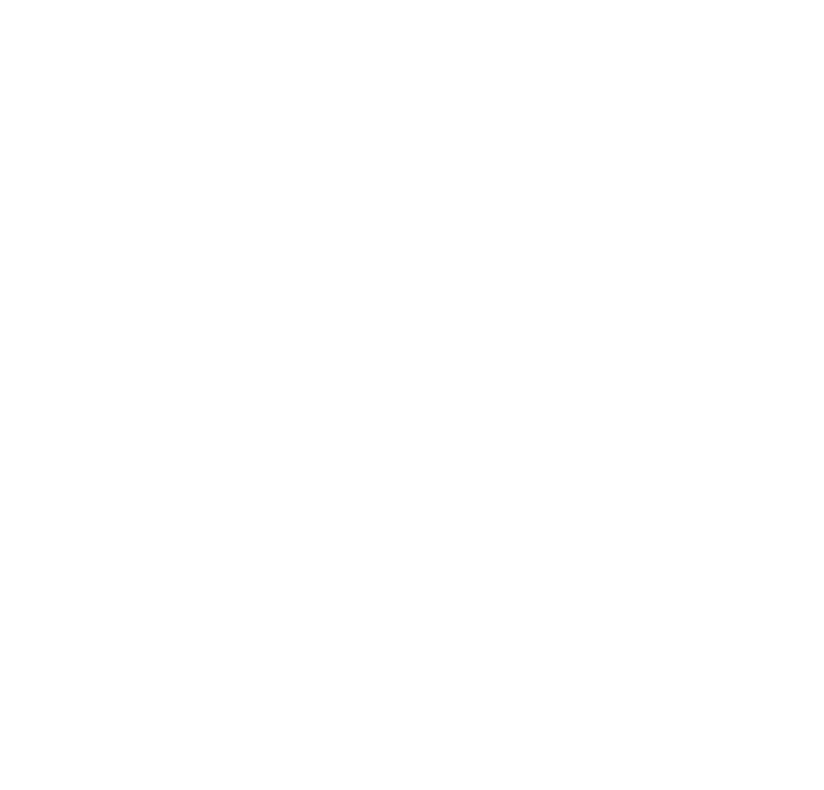
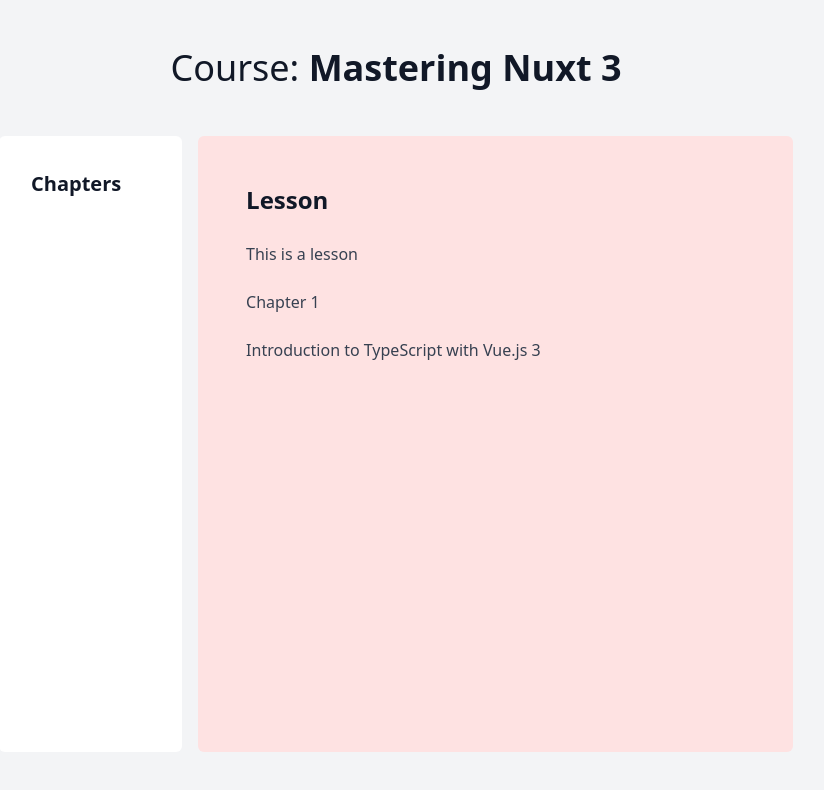
Before and after one commit to chaderenyore/Mastering-Nuxt, a Nuxt app: page /course/chapter/1-chapter-1/lesson/1-introduction-to-typescript-with-vue-js-3 in a window 1280 px wide. Before the commit this address had no page. Shown: the top 790 px of the page, without its empty margins (244-1068 px from the left). Built offline with nearby package versions, Linux system fonts and the light colour scheme.

Commit message:
Feat - dynamic routes and load in course data

```diff
--- /dev/null
+++ b/composables/courseData.js
@@ -0,0 +1,147 @@
+export default {
+  title: 'TypeScript with Vue.js 3',
+  chapters: [
+    {
+      title: 'Chapter 1',
+      slug: '1-chapter-1',
+      number: 1,
+      lessons: [
+        {
+          title: 'Introduction to TypeScript with Vue.js 3',
+          slug: '1-introduction-to-typescript-with-vue-js-3',
+          number: 1,
+          downloadUrl:
+            'https://vueschool.io/lessons/introduction-to-typescript-with-vue-js-3',
+          videoId: 684236333,
+          text: `In this lesson, we take a look at some of the benefits of using TypeScript with Vue.js including:
+
+Improved error detection in your IDE and at build time
+Safer and less stressful refactoring
+More focused and accurate IDE autocompletion
+
+We also answer the question: “Are there any cases when you wouldn’t want to use TypeScript?”.`,
+        },
+        {
+          title: 'TypeScript in Vue Components',
+          slug: '2-typescript-in-vue-components',
+          number: 2,
+          downloadUrl:
+            'https://vueschool.io/lessons/typescript-in-vue-components',
+          videoId: 684012498,
+          text: `In this lesson, we learn how to direct Vue Single File Components to work with typescript.`,
+        },
+        {
+          title: 'Typing Component Events',
+          slug: '3-typing-component-events',
+          number: 3,
+          downloadUrl:
+            'https://vueschool.io/lessons/typing-component-events',
+          sourceUrl:
+            'https://vueschool.io/lessons/typing-component-events',
+          videoId: 686921522,
+          text: `In this lesson, we learn how to type the payload of component events in Vue and TypeScript.`,
+        },
+      ],
+    },
+    {
+      title: 'Chapter 2',
+      slug: '2-chapter-2',
+      number: 2,
+      lessons: [
+        {
+          title:
+            'Using TypeScript with the Options API in Components',
+          slug: '1-using-typescript-with-the-options-api-in-components',
+          number: 1,
+          downloadUrl:
+            'https://vueschool.io/lessons/using-typescript-with-the-options-api-in-components',
+          sourceUrl:
+            'https://vueschool.io/lessons/using-typescript-with-the-options-api-in-components',
+          videoId: 688503389,
+          text: `In this lesson, we learn how to use TypeScript with the Vue.js Options API to type things such as component props, computed props, and events.`,
+        },
+        {
+          title: 'Declaring and Typing Component Props',
+          slug: '2-declaring-and-typing-component-props',
+          number: 2,
+          downloadUrl:
+            'https://vueschool.io/lessons/declaring-and-typing-component-props',
+          sourceUrl:
+            'https://vueschool.io/lessons/declaring-and-typing-component-props',
+          videoId: 688500728,
+          text: `In this lesson, we’ll examine how to use TypeScript to define types for Vue component props. Along the way, you’ll also get a first hand look at the great DX this provides for interacting with those components.`,
+        },
+        {
+          title: 'TypeScript in Vue Components',
+          slug: '3-typescript-in-vue-components',
+          number: 3,
+          downloadUrl:
+            'https://vueschool.io/lessons/typescript-in-vue-components',
+          videoId: 684012498,
+          text: `In this lesson, we learn how to direct Vue Single File Components to work with typescript.`,
+        },
+        {
+          title: 'Typing Component Events',
+          slug: '4-typing-component-events',
+          number: 4,
+          downloadUrl:
+            'https://vueschool.io/lessons/typing-component-events',
+          sourceUrl:
+            'https://vueschool.io/lessons/typing-component-events',
+          videoId: 686921522,
+          text: `In this lesson, we learn how to type the payload of component events in Vue and TypeScript.`,
+        },
+      ],
+    },
+    {
+      title: 'Chapter 3',
+      slug: '3-chapter-3',
+      number: 3,
+      lessons: [
+        {
+          title:
+            'Using TypeScript with the Options API in Components',
+          slug: '1-using-typescript-with-the-options-api-in-components',
+          number: 1,
+          downloadUrl:
+            'https://vueschool.io/lessons/using-typescript-with-the-options-api-in-components',
+          sourceUrl:
+            'https://vueschool.io/lessons/using-typescript-with-the-options-api-in-components',
+          videoId: 688503389,
+          text: `In this lesson, we learn how to use TypeScript with the Vue.js Options API to type things such as component props, computed props, and events.`,
+        },
+        {
+          title: 'Declaring and Typing Component Props',
+          slug: '2-declaring-and-typing-component-props',
+          number: 2,
+          downloadUrl:
+            'https://vueschool.io/lessons/declaring-and-typing-component-props',
+          sourceUrl:
+            'https://vueschool.io/lessons/declaring-and-typing-component-props',
+          videoId: 688500728,
+          text: `In this lesson, we’ll examine how to use TypeScript to define types for Vue component props. Along the way, you’ll also get a first hand look at the great DX this provides for interacting with those components.`,
+        },
+        {
+          title: 'TypeScript in Vue Components',
+          slug: '3-typescript-in-vue-components',
+          number: 3,
+          downloadUrl:
+            'https://vueschool.io/lessons/typescript-in-vue-components',
+          videoId: 684012498,
+          text: `In this lesson, we learn how to direct Vue Single File Components to work with typescript.`,
+        },
+        {
+          title: 'Typing Component Events',
+          slug: '4-typing-component-events',
+          number: 4,
+          downloadUrl:
+            'https://vueschool.io/lessons/typing-component-events',
+          sourceUrl:
+            'https://vueschool.io/lessons/typing-component-events',
+          videoId: 686921522,
+          text: `In this lesson, we learn how to type the payload of component events in Vue and TypeScript.`,
+        },
+      ],
+    },
+  ],
+};
--- /dev/null
+++ b/composables/useCourse.ts
@@ -0,0 +1,5 @@
+import courseData from './courseData';
+
+export const useCourse = () => {
+  return courseData;
+};
--- /dev/null
+++ b/pages/course/chapter/[chapterSlug]/lesson/[lessonSlug].vue
@@ -0,0 +1,23 @@
+<template>
+  <h2>Lesson</h2>
+  <p>This is a lesson</p>
+  <p>{{ chapter.title }}</p>
+  <p>{{ lesson.title }}</p>
+</template>
+
+<script setup>
+  const course = useCourse();
+  const route = useRoute();
+
+  const chapter = computed(() => {
+    return course.chapters.find(
+      (chapter) => chapter.slug === route.params.chapterSlug
+    );
+  });
+
+  const lesson = computed(() => {
+    return chapter.value.lessons.find(
+      (lesson) => lesson.slug === route.params.lessonSlug
+    );
+  });
+</script>
```
